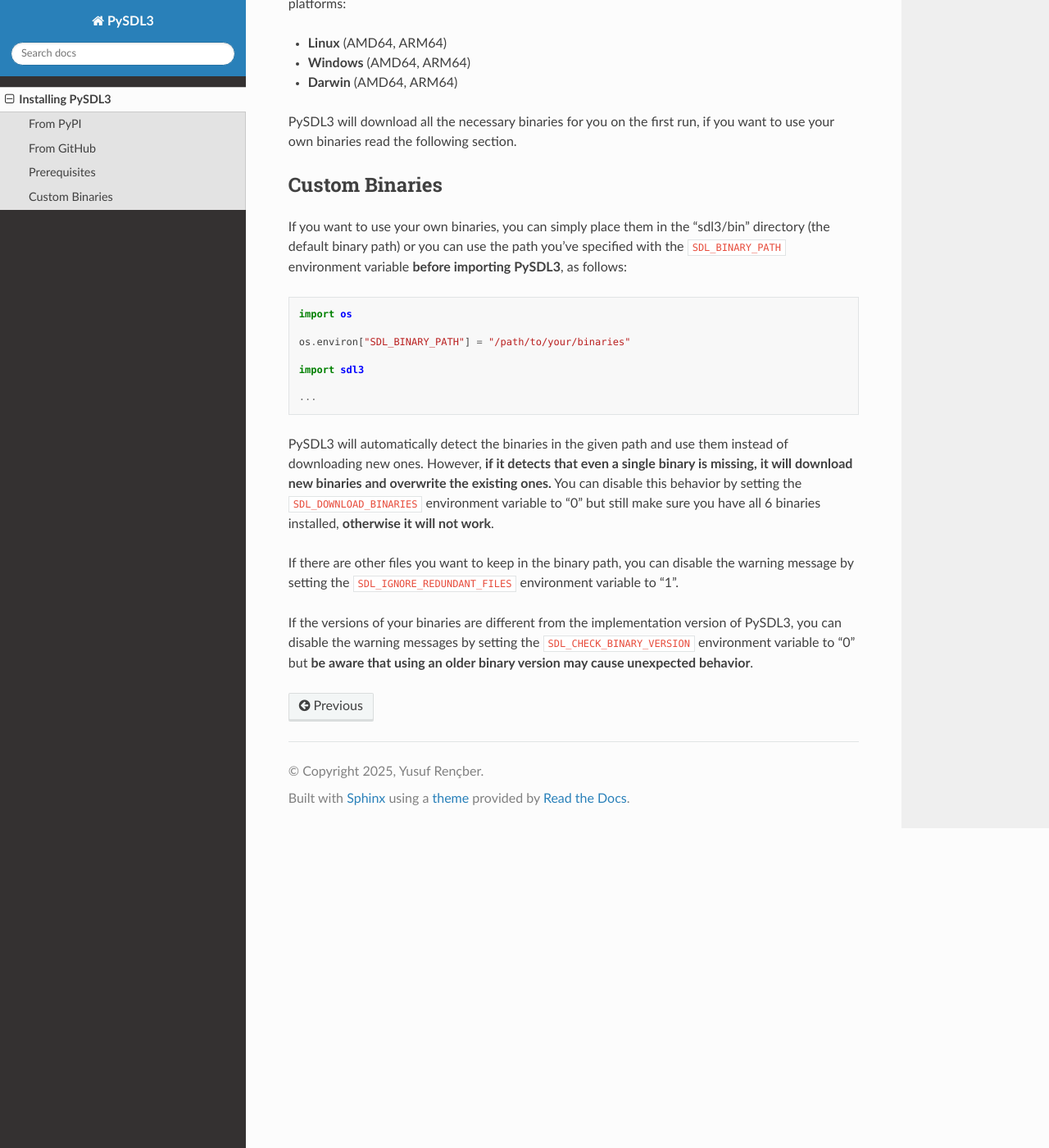
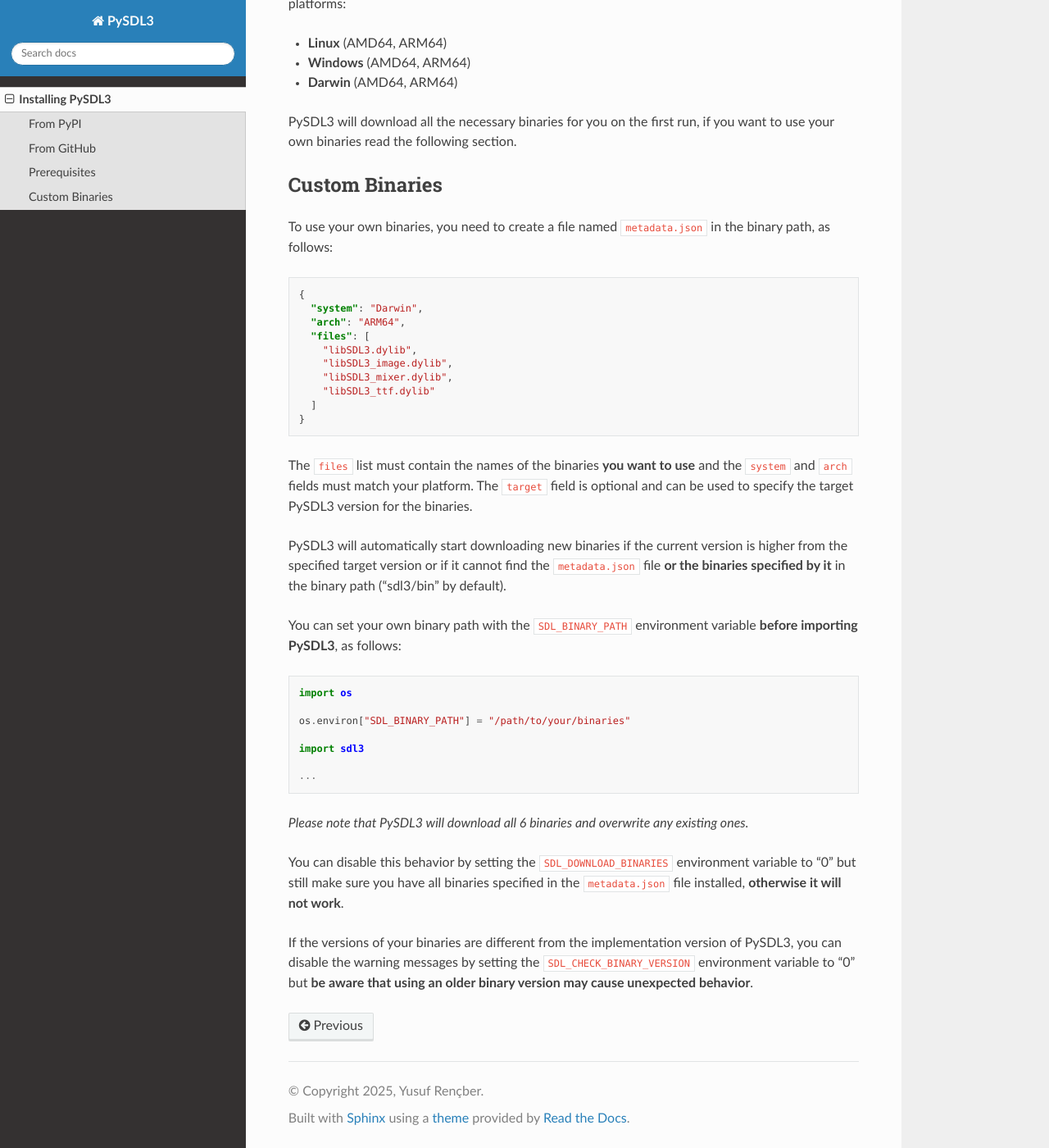
Before and after one commit to Aermoss/PySDL3, a Sphinx documentation site: the page built from docs/install.rst, in a window 1280 px wide and 1400 px high, scrolled down 804 px. Shown: the whole window at 82% size. Built offline with Sphinx 7.4.7 and the Read the Docs theme 3.1.0, drawn with Linux system fonts in a browser that asks for light colours; the version number is read from the project's files by our own code.

Commit message:
Update documentation.

```diff
--- a/docs/install.rst
+++ b/docs/install.rst
@@ -30,8 +30,30 @@
 
 Custom Binaries
 ---------------
-If you want to use your own binaries, you can simply place them in the "sdl3/bin" directory (the default binary path)
-or you can use the path you’ve specified with the ``SDL_BINARY_PATH`` environment variable **before importing PySDL3**, as follows: ::
+.. highlight:: json
+
+To use your own binaries, you need to create a file named ``metadata.json`` in the binary path, as follows: ::
+
+  {
+    "system": "Darwin",
+    "arch": "ARM64",
+    "files": [
+      "libSDL3.dylib",
+      "libSDL3_image.dylib",
+      "libSDL3_mixer.dylib",
+      "libSDL3_ttf.dylib"
+    ]
+  }
+
+The ``files`` list must contain the names of the binaries **you want to use** and the ``system`` and ``arch`` fields must match your platform.
+The ``target`` field is optional and can be used to specify the target PySDL3 version for the binaries.
+
+PySDL3 will automatically start downloading new binaries if the current version is higher from the specified target version
+or if it cannot find the ``metadata.json`` file **or the binaries specified by it** in the binary path ("sdl3/bin" by default).
+
+.. highlight:: python
+
+You can set your own binary path with the ``SDL_BINARY_PATH`` environment variable **before importing PySDL3**, as follows: ::
 
   import os
 
@@ -41,12 +63,10 @@
 
   ...
 
-PySDL3 will automatically detect the binaries in the given path and use them instead of downloading new ones.
-However, **if it detects that even a single binary is missing, it will download new binaries and overwrite the existing ones.**
+*Please note that PySDL3 will download all 6 binaries and overwrite any existing ones.*
+
 You can disable this behavior by setting the ``SDL_DOWNLOAD_BINARIES`` environment variable to "0"
-but still make sure you have all 6 binaries installed, **otherwise it will not work**.
-
-If there are other files you want to keep in the binary path, you can disable the warning message by setting the ``SDL_IGNORE_REDUNDANT_FILES`` environment variable to "1".
+but still make sure you have all binaries specified in the ``metadata.json`` file installed, **otherwise it will not work**.
 
 If the versions of your binaries are different from the implementation version of PySDL3, you can disable the warning messages by setting the ``SDL_CHECK_BINARY_VERSION``
 environment variable to "0" but **be aware that using an older binary version may cause unexpected behavior**.
```
